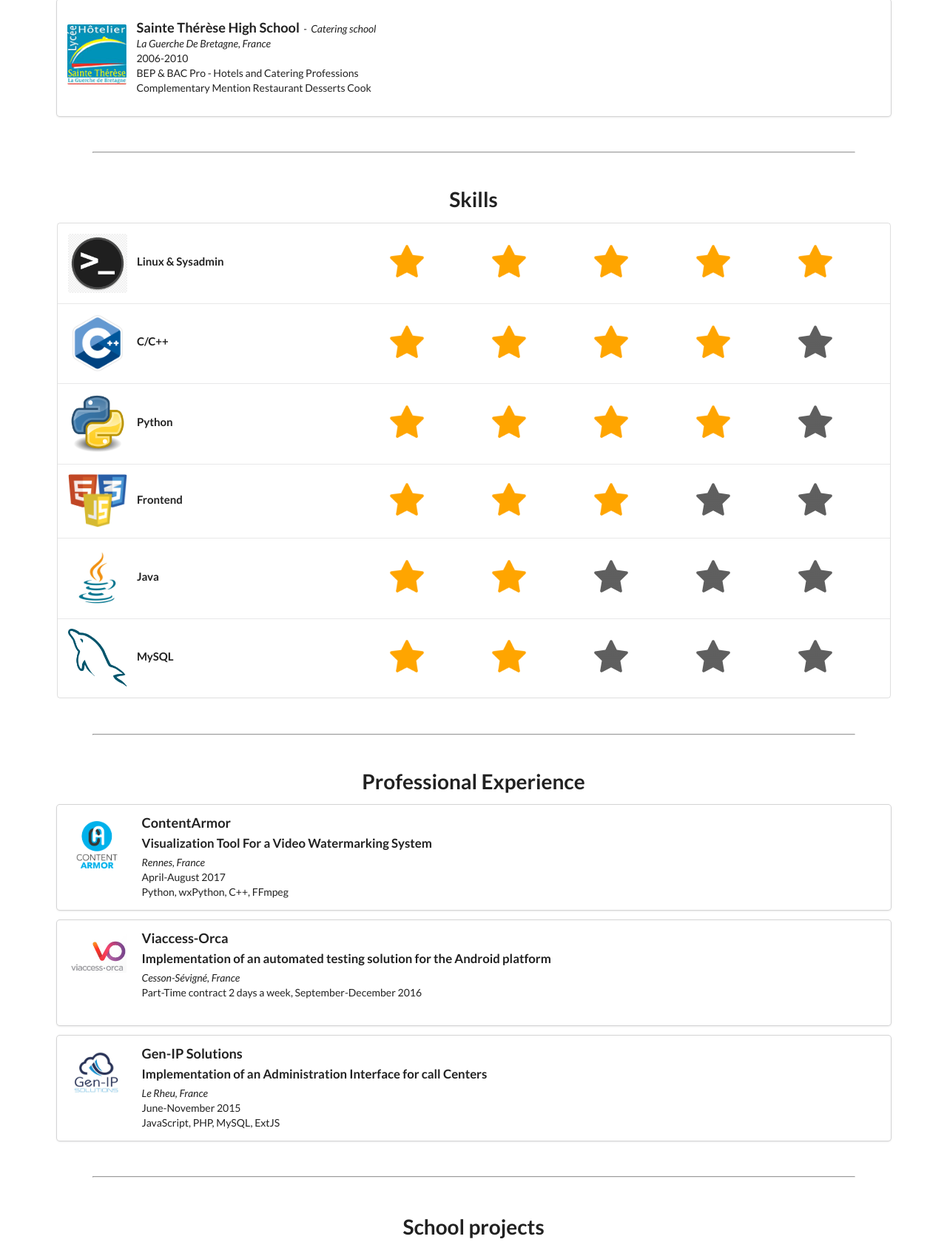
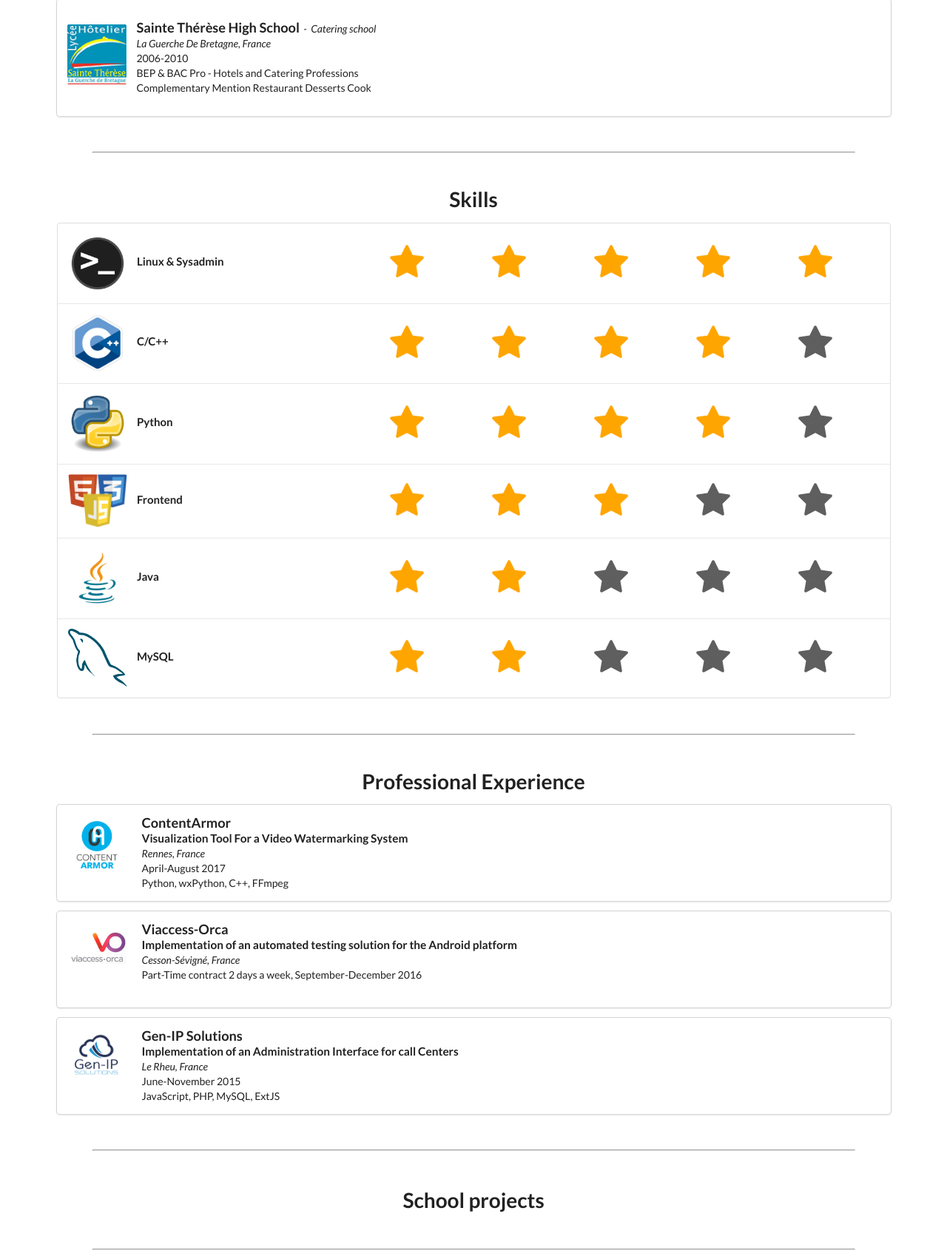
Before and after one commit to querat/gwendal.querat.pro, a PHP site: page / in a window 1280 px wide. Shown: the part 956-2658 px from the top of the page at 74% size. Run offline with PHP 8.4, Linux system fonts and the light colour scheme.

Commit message:
minor changes

```diff
--- a/style/cv.css
+++ b/style/cv.css
@@ -37,9 +37,9 @@ hr {
 }
 
 .internship-subject-text {
-    font-weight: bold;
-    font-size: 1.2rem;
-    line-height: 32px;
+    font-weight:        bold;
+    font-size:          1.10rem;
+    line-height:        1.10rem;
 }
 
 .td-noborder {
--- a/table.php
+++ b/table.php
@@ -1,4 +1,6 @@
 <?php
+
+// I don't like php but this is still better than copy pasting each table row ...'
 
 function makeStarredTr($pathToIcon, $nameOfLanguage, $nbStars)
 {
```
Also changed, not shown: res/sudo.png.
